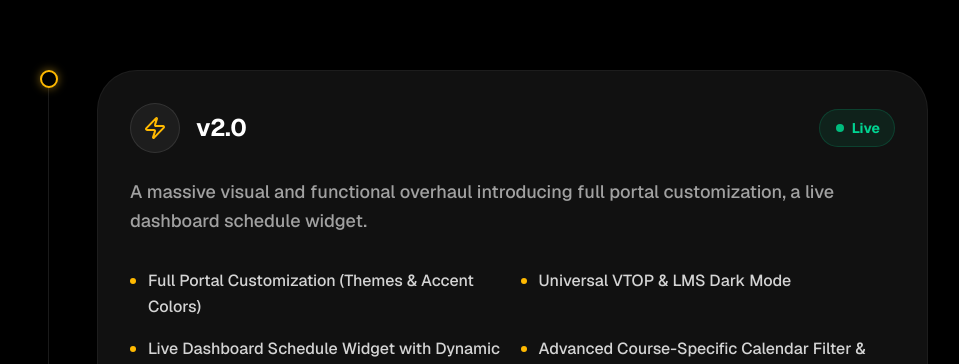
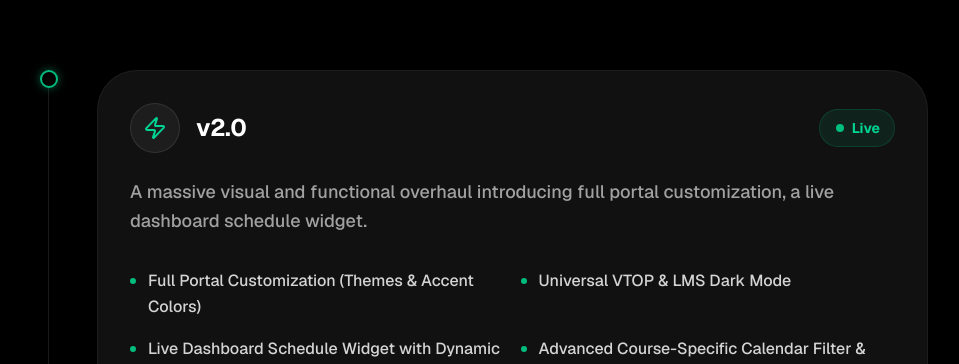
Before and after one commit to VInhance/vinhance-web, a Next.js app: page /whats-new in a window 1280 px wide. Shown: the part 436-800 px from the top of the page, without its empty margins (160-1119 px from the left). Built offline with nearby package versions, Linux system fonts and the light colour scheme.

Commit message:
Status-based styling for What's New page

```diff
--- a/src/app/whats-new/page.js
+++ b/src/app/whats-new/page.js
@@ -9,7 +9,7 @@ export default function WhatsNew() {
             status: "live",
             description:
                 "A massive visual and functional overhaul introducing full portal customization, a live dashboard schedule widget.",
-            icon: <Zap className="w-6 h-6 text-amber-400" />,
+            icon: <Zap className="w-6 h-6" />,
             features: [
                 "Full Portal Customization (Themes & Accent Colors)",
                 "Universal VTOP & LMS Dark Mode",
@@ -22,10 +22,10 @@ export default function WhatsNew() {
         },
         {
             version: "v1.0",
-            status: "live",
+            status: "released",
             description:
                 "A comprehensive tool built specifically for VIT campuses, bringing every essential dashboard directly to your browser.",
-            icon: <Sparkles className="w-6 h-6 text-indigo-400" />,
+            icon: <Sparkles className="w-6 h-6" />,
             features: [
                 "Refined UI & Font Style",
                 "Target & Future Attendance Calculators",
@@ -70,13 +70,23 @@ export default function WhatsNew() {
                             className="relative pl-0 md:pl-12 ml-0 md:ml-4 md:border-l border-white/10 pb-12 last:pb-0"
                         >
                             <div
-                                className={`hidden md:block absolute left-[-9px] top-0 w-[18px] h-[18px] bg-black border-2 rounded-full ${update.version === "v2.0" ? "border-amber-400 shadow-[0_0_10px_rgba(251,191,36,0.5)]" : "border-indigo-500 shadow-[0_0_10px_rgba(99,102,241,0.5)]"}`}
+                                className={`hidden md:block absolute left-[-9px] top-0 w-[18px] h-[18px] bg-black border-2 rounded-full ${update.status === "live"
+                                    ? "border-emerald-500 shadow-[0_0_10px_rgba(16,185,129,0.5)]"
+                                    : update.status === "review"
+                                        ? "border-amber-400 shadow-[0_0_10px_rgba(251,191,36,0.5)]"
+                                        : "border-indigo-500 shadow-[0_0_10px_rgba(99,102,241,0.5)]"
+                                    }`}
                             ></div>
 
                             <div className="flex flex-col gap-6 bg-[#111] border border-white/5 p-8 rounded-[2.5rem] hover:bg-[#161616] transition-colors group">
                                 <div className="flex items-center justify-between">
                                     <div className="flex items-center gap-4">
-                                        <div className="p-3 bg-white/5 rounded-full border border-white/10">
+                                        <div className={`p-3 bg-white/5 rounded-full border border-white/10 ${update.status === "live"
+                                            ? "text-emerald-400"
+                                            : update.status === "review"
+                                                ? "text-amber-400"
+                                                : "text-indigo-400"
+                                            }`}>
                                             {update.icon}
                                         </div>
                                         <div>
@@ -87,15 +97,11 @@ export default function WhatsNew() {
                                     </div>
                                     {update.status === "review" ? (
                                         <div className="flex items-center gap-2 px-4 pr-3.5 py-2 bg-amber-500/10 border border-amber-500/20 rounded-full">
-                                            <span className="relative flex h-2 w-2">
-                                                <span className="animate-ping absolute inline-flex h-full w-full rounded-full bg-amber-400 opacity-75"></span>
-                                                <span className="relative inline-flex rounded-full h-2 w-2 bg-amber-500"></span>
-                                            </span>
                                             <span className="text-amber-400 text-sm font-bold">
                                                 Coming Soon
                                             </span>
                                         </div>
-                                    ) : (
+                                    ) : update.status === "live" ? (
                                         <div className="flex items-center gap-2 px-4 pr-3.5 py-2 bg-emerald-500/10 border border-emerald-500/20 rounded-full">
                                             <span className="relative flex h-2 w-2">
                                                 <span className="animate-ping absolute inline-flex h-full w-full rounded-full bg-emerald-400 opacity-75"></span>
@@ -105,7 +111,7 @@ export default function WhatsNew() {
                                                 Live
                                             </span>
                                         </div>
-                                    )}
+                                    ) : null}
                                 </div>
 
                                 <p className="text-neutral-400 leading-relaxed text-lg font-medium">
@@ -119,7 +125,12 @@ export default function WhatsNew() {
                                             className="flex items-start gap-3 text-neutral-300"
                                         >
                                             <div
-                                                className={`shrink-0 mt-2.5 w-1.5 h-1.5 rounded-full ${update.version === "v2.0" ? "bg-amber-400" : "bg-indigo-500"}`}
+                                                className={`shrink-0 mt-2.5 w-1.5 h-1.5 rounded-full ${update.status === "live"
+                                                    ? "bg-emerald-500"
+                                                    : update.status === "review"
+                                                        ? "bg-amber-400"
+                                                        : "bg-indigo-500"
+                                                    }`}
                                             ></div>
                                             <span className="font-medium leading-relaxed">
                                                 {feature}
```
